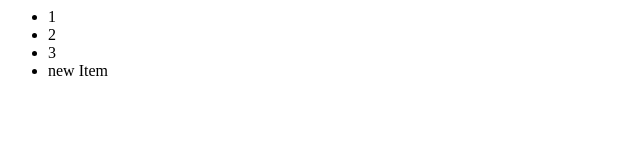
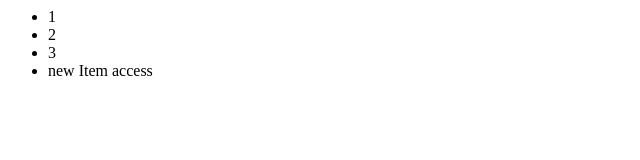
Before and after one commit to costadvl/workTask, a plain HTML site: page index.html in a window 1280 px wide. Shown: the full height of the page, 0-640 px from the left. Drawn offline with Linux system fonts and the light colour scheme.

Commit message:
correction new item

```diff
--- a/index.html
+++ b/index.html
@@ -3,6 +3,6 @@
         <li> 1 </li>
         <li> 2 </li>
         <li> 3 </li>
-        <li>new Item</li>
+        <li>new Item access</li>
     </ul>
 </html>
```
